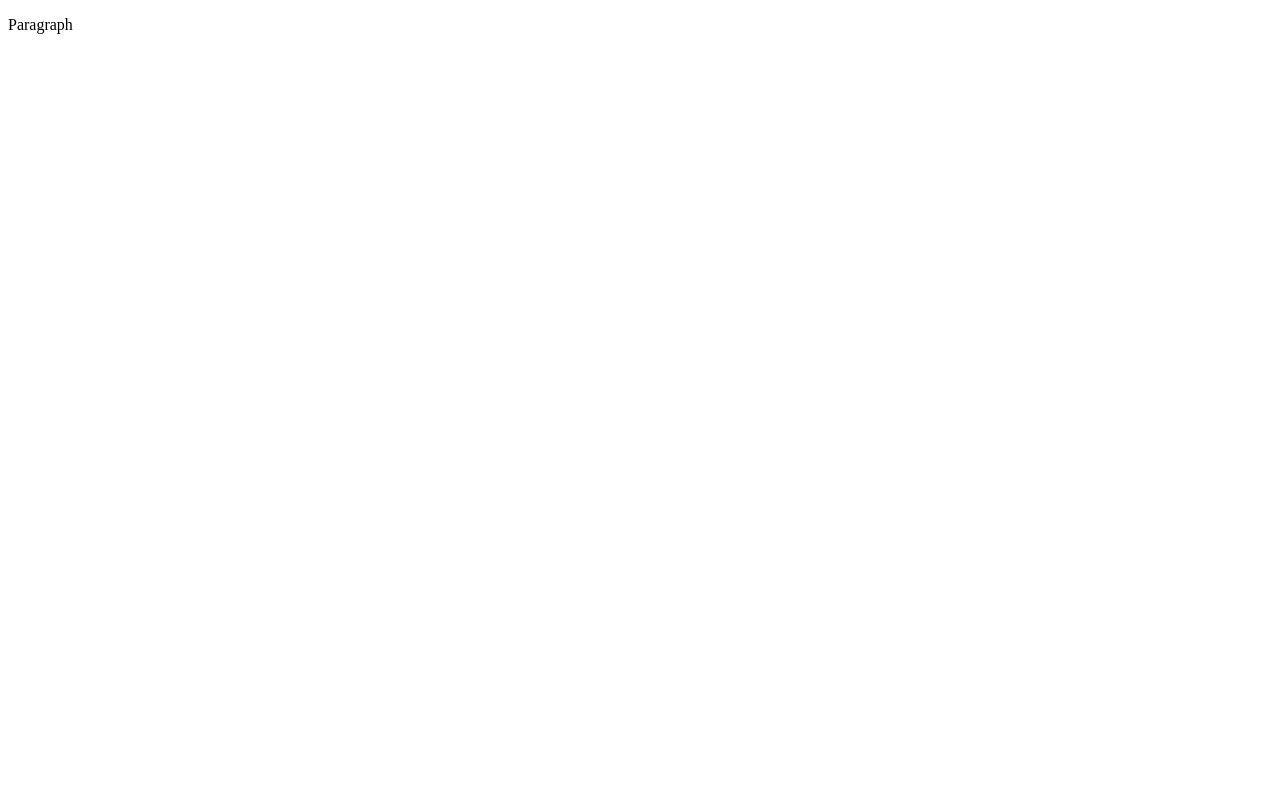
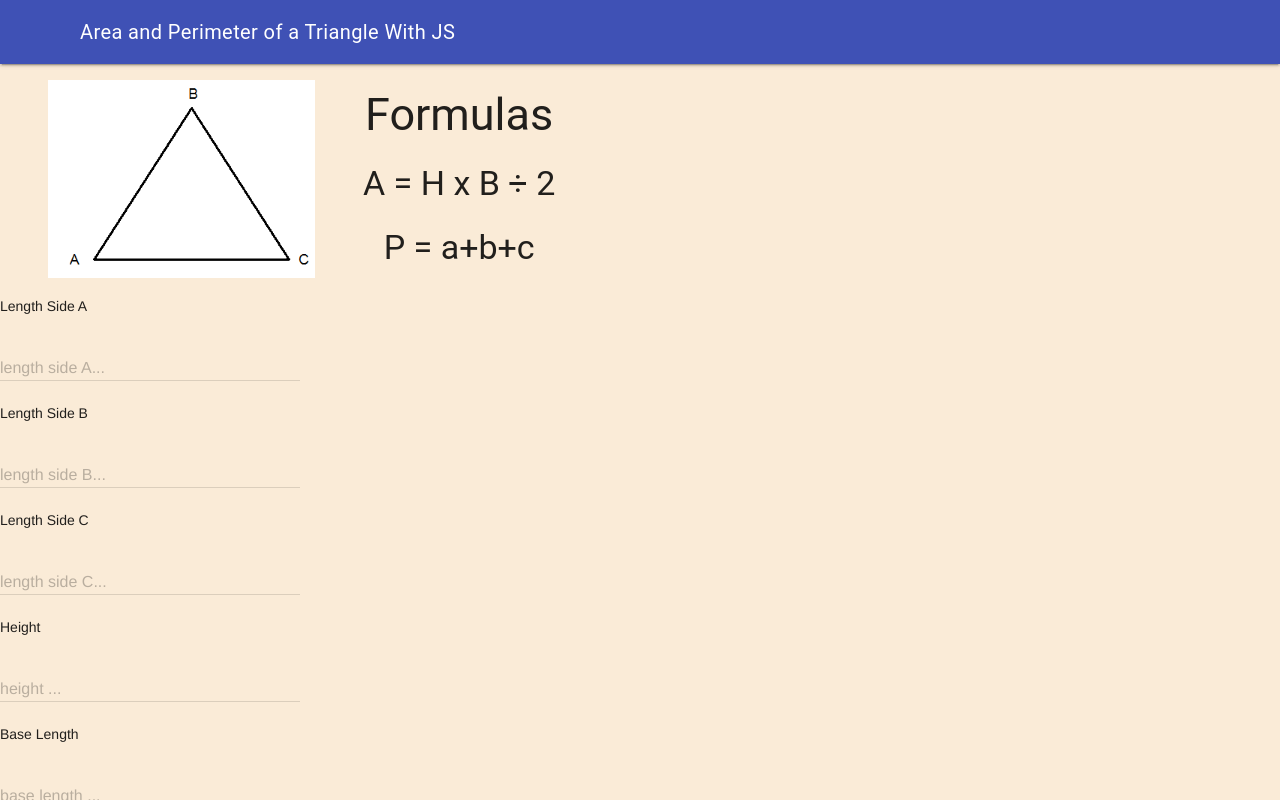
Before and after one commit to ICD2O-Digital-Tech-BrandonB/Unit2-04-HTML-AreaTriangle, a plain HTML site: page index.html in a window 1280 px wide. Drawn offline with nearby package versions, Linux system fonts and the light colour scheme.

Commit message:
Area of Triangle JS

```diff
--- a/css/style.css
+++ b/css/style.css
@@ -1,4 +1,8 @@
-/* Created by: Mr. Coxall
-* Created on: Sep 2020
+/* Created by: BrandonBCode
+* Created on: March 2025
 * This file contains the CSS for index.html
 */
+
+body {
+    background-color: antiquewhite;
+}
--- a/index.html
+++ b/index.html
@@ -1,9 +1,128 @@
 <!DOCTYPE html>
 <html>
   <head>
-    <title>Title</title>
+    <meta charset="utf-8" />
+    <meta name="description" content="Area and Perimeter, of a triangle with JavaScript" />
+    <meta name="keywords" content="immaculata, icd2o" />
+    <meta name="author" content="BrandonBCode" />
+    <meta name="viewport" content="width=device-width, initial-scale=1.0" />
+    <link rel="apple-touch-icon" sizes="180x180" href="./fav_index22/apple-touch-icon.png" />
+    <link rel="icon" type="image/png" sizes="32x32" href="./fav_index22/favicon-32x32.png" />
+    <link rel="icon" type="image/png" sizes="16x16" href="./fav_index22favicon-16x16.png" />
+    <link rel="manifest" href="./fav_index22/site.webmanifest" />
+    <link rel="stylesheet" href="https://fonts.googleapis.com/icon?family=Material+Icons" />
+    <link rel="stylesheet" href="https://code.getmdl.io/1.3.0/material.indigo-purple.min.css" />
+    <link rel="stylesheet" href="./css/style.css" />
+    <title>Area and Perimeter of a Triangle, with JavaScript</title>
   </head>
   <body>
-    <p>Paragraph</p>
+    <script defer src="https://code.getmdl.io/1.3.0/material.min.js"></script>
+    <script src="./js/script.js"></script>
+    <div class="mdl-layout mdl-js-layout mdl-layout--fixed-header">
+      <header class="mdl-layout__header">
+        <div class="mdl-layout__header-row">
+          <span class="mdl-layout-title">Area and Perimeter of a Triangle With JS</span>
+        </div>
+      </header>
+      <main class="mdl-layout__content">
+        <table>
+          <tr>
+            <th>
+              <img src="./images/triangle.png" alt="triangle" width="75%" height="auto"/>
+            </th>
+            <th>
+              <h2>Formulas</h2>
+              <h3>A = H x B ÷ 2</h3>
+              <h3>P = a+b+c</h3>
+            </th>
+          </tr>
+        </table>
+        <!-- Simple Textfield -->
+        <form action="#">
+          <p>Length Side A</p>
+          <div class="mdl-textfield mdl-js-textfield">
+            <input
+              class="mdl-textfield__input"
+              type="text"
+              pattern="-?[0-9]*(\.[0-9]+)?"
+              id="lengthsidea-of-triangle"
+            />
+            <label class="mdl-textfield__label" for="length-of-triangle">length side A...</label>
+            <span class="mdl-textfield__error">Input is not a number!</span>
+          </div>
+        </form>
+        <!-- Simple Textfield -->
+        <form action="#">
+          <p>Length Side B</p>
+          <div class="mdl-textfield mdl-js-textfield">
+            <input
+              class="mdl-textfield__input"
+              type="text"
+              pattern="-?[0-9]*(\.[0-9]+)?"
+              id="lengthsideb-of-triangle"
+            />
+            <label class="mdl-textfield__label" for="length-of-triangle">length side B...</label>
+            <span class="mdl-textfield__error">Input is not a number!</span>
+          </div>
+        </form>
+        <!-- Simple Textfield -->
+        <form action="#">
+          <p>Length Side C</p>
+          <div class="mdl-textfield mdl-js-textfield">
+            <input
+              class="mdl-textfield__input"
+              type="text"
+              pattern="-?[0-9]*(\.[0-9]+)?"
+              id="lengthsidec-of-triangle"
+            />
+            <label class="mdl-textfield__label" for="length-of-triangle">length side C...</label>
+            <span class="mdl-textfield__error">Input is not a number!</span>
+          </div>
+        </form>
+        <!-- Numeric Textfield -->
+        <form action="#">
+          <p>Height</p>
+          <div class="mdl-textfield mdl-js-textfield">
+            <input
+              class="mdl-textfield__input"
+              type="text"
+              pattern="-?[0-9]*(\.[0-9]+)?"
+              id="height-of-triangle"
+            />
+            <label class="mdl-textfield__label" for="width-of-triangle">height ...</label>
+            <span class="mdl-textfield__error">Input is not a number!</span>
+          </div>
+        </form>
+        <!-- Numeric Textfield -->
+        <form action="#">
+          <p>Base Length</p>
+          <div class="mdl-textfield mdl-js-textfield">
+            <input
+              class="mdl-textfield__input"
+              type="text"
+              pattern="-?[0-9]*(\.[0-9]+)?"
+              id="base-of-triangle"
+            />
+            <label class="mdl-textfield__label" for="width-of-triangle">base length ...</label>
+            <span class="mdl-textfield__error">Input is not a number!</span>
+          </div>
+        </form>
+
+        <!-- Raised button with ripple -->
+        <button
+          class="mdl-button mdl-js-button mdl-button--raised mdl-js-ripple-effect mdl-button--accent"
+          onclick="calculate()"
+        >
+          Calculate
+        </button>
+        <br />
+        <p>
+          <div id="answers">
+            <div id="area"></div>
+            <div id="perimeter"></div>
+          </div>
+        </p>
+      </main>
+    </div>
   </body>
 </html>
--- a/js/script.js
+++ b/js/script.js
@@ -1,5 +1,26 @@
-// Copyright (c) 2020 Mr. Coxall All rights reserved
+// Copyright (c) 2025 BrandonBCode All rights reserved
 //
-// Created by: Mr. Coxall
-// Created on: Sep 2020
+// Created by: BrandonBCode
+// Created on: March 2025
 // This file contains the JS functions for index.html
+
+"use strict";
+/**
+ * This function calculates area and perimeter of triangle.
+ */
+function calculate () {
+  // input
+  let lengthA = parseInt(document.getElementById('lengthsidea-of-triangle').value);
+  let lengthB = parseInt(document.getElementById('lengthsideb-of-triangle').value);
+  let lengthC = parseInt(document.getElementById('lengthsidec-of-triangle').value);
+  let height = parseInt(document.getElementById('height-of-triangle').value);
+  let base = parseInt(document.getElementById('base-of-triangle').value);
+
+  // process
+  let area = base * height / 2;
+  let perimeter = lengthA + lengthB + lengthC;
+
+  // output
+  document.getElementById('area').innerHTML = 'Area is: ' + area + ' cm²'
+  document.getElementById('perimeter').innerHTML = 'Perimeter is: ' + perimeter + ' cm'
+}
```
Also changed, not shown: fav_index22/android-chrome-192x192.png (added), fav_index22/android-chrome-512x512.png (added), fav_index22/apple-touch-icon.png (added), fav_index22/favicon-16x16.png (added), fav_index22/favicon-32x32.png (added), fav_index22/favicon.ico (added), fav_index22/site.webmanifest (added), images/triangle.png (added).
